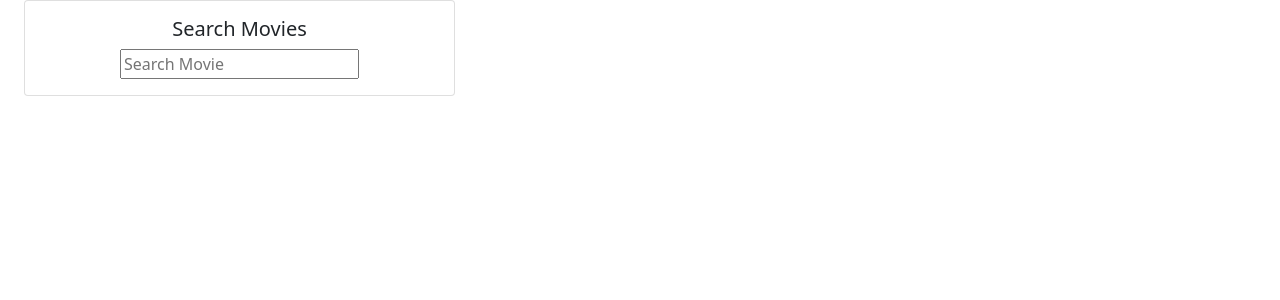
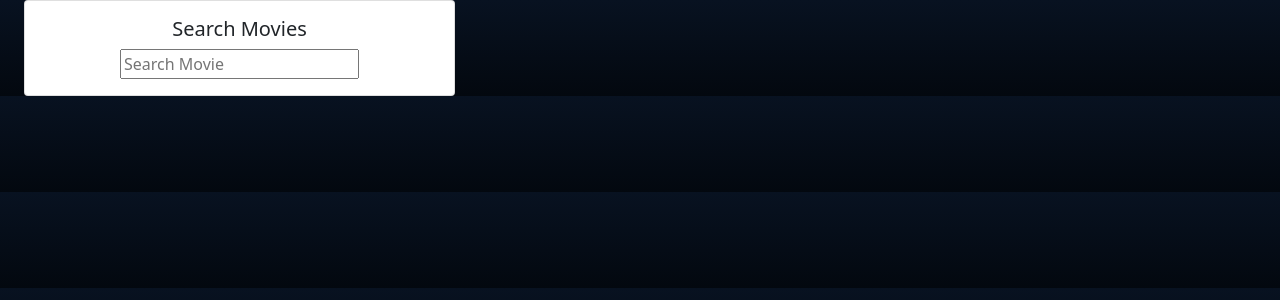
Before and after one commit to Dtblaze02/Esetech, a React (Create React App) app: page / in a window 1280 px wide. Shown: the top 300 px of the page. Built offline with nearby package versions, Linux system fonts and the light colour scheme; no server answers.

Commit message:
Update index.css

```diff
--- a/src/index.css
+++ b/src/index.css
@@ -5,6 +5,7 @@ body {
     sans-serif;
   -webkit-font-smoothing: antialiased;
   -moz-osx-font-smoothing: grayscale;
+  background: linear-gradient(#081221, #03080f);
 }
 
 code {
```
